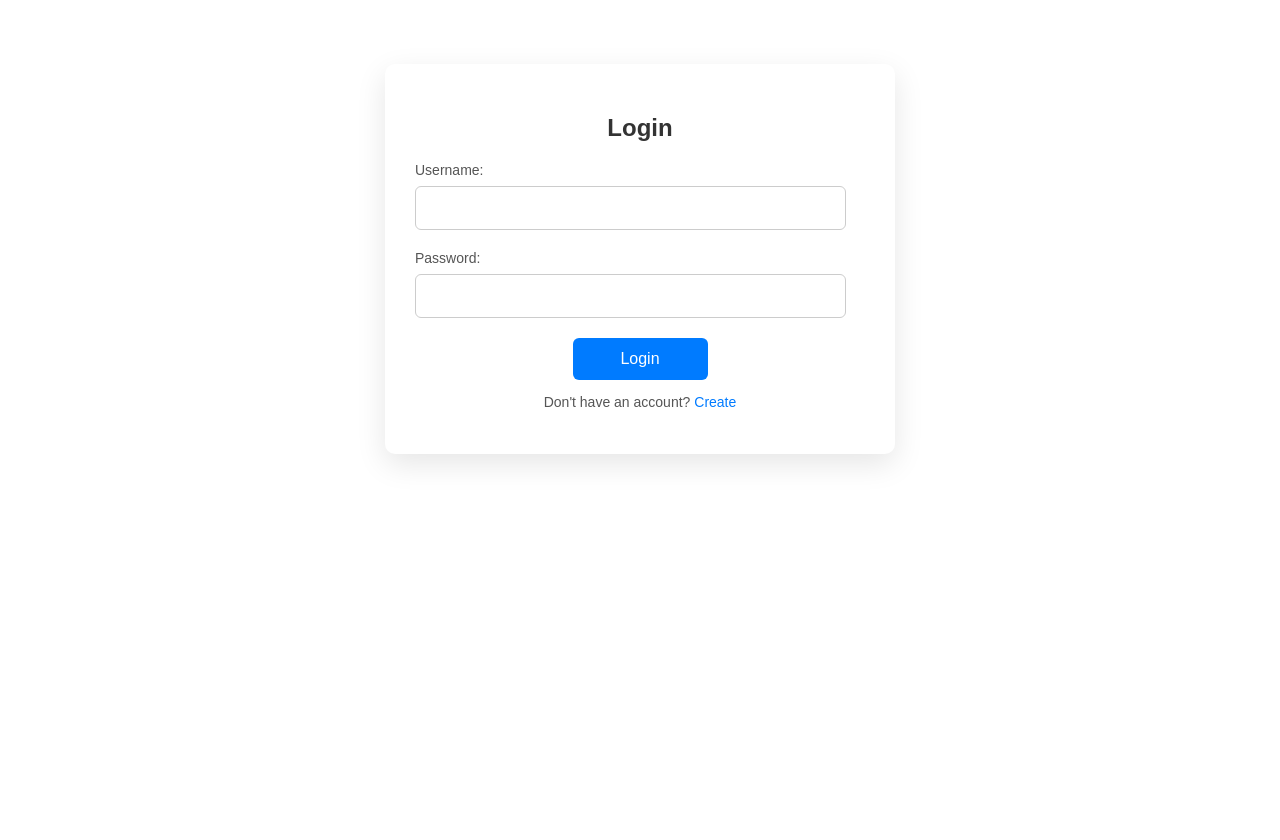
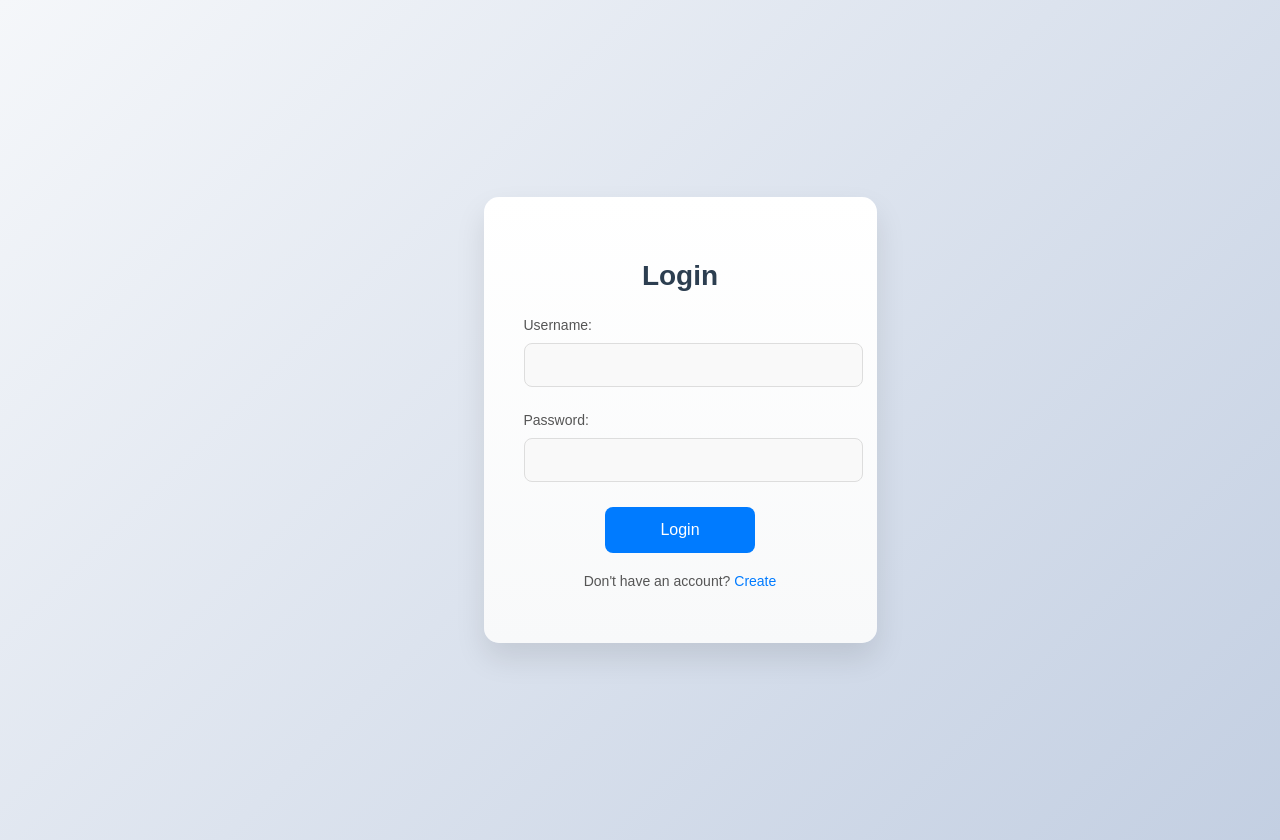
Before and after one commit to Shyesilbas/eCommerce, a React (Create React App) app in the folder frontend/: page /login in a window 1280 px wide. Before the commit the page ends 800 px from the top, so only its background shows below. Built offline with nearby package versions, Linux system fonts and the light colour scheme.

Commit message:
User interface updates

```diff
--- a/frontend/src/App.js
+++ b/frontend/src/App.js
@@ -2,6 +2,7 @@ import React, { useState } from "react";
 import { BrowserRouter as Router, Routes, Route } from "react-router-dom";
 import LoginPage from "./components/LoginPage";
 import UserInfo from "./components/UserInfo";
+import RegisterPage from "./components/RegisterPage";
 
 const App = () => {
     const [user, setUser] = useState(null);
@@ -18,6 +19,10 @@ const App = () => {
                     path="/user-info"
                     element={<UserInfo user={user} address={address} />}
                 />
+                <Route
+                    path="/register"
+                    element={<RegisterPage />}
+                />
             </Routes>
         </Router>
     );
--- a/frontend/src/components/UserInfo.js
+++ b/frontend/src/components/UserInfo.js
@@ -4,9 +4,11 @@ import axios from "axios";
 import Swal from "sweetalert2";
 import "../style/UserInfo.css";
 
-const UserInfo = ({ user, address }) => {
+const UserInfo = ({ user }) => {
     const navigate = useNavigate();
     const [userInfo, setUserInfo] = useState(user);
+    const [address, setAddress] = useState([]);
+    const [showAddress, setShowAddress] = useState(false);
 
     useEffect(() => {
         const fetchUserInfo = async () => {
@@ -20,9 +22,22 @@ const UserInfo = ({ user, address }) => {
             }
         };
 
+        const fetchAddressInfo = async () => {
+            try {
+                const response = await axios.get("http://localhost:8080/user/addressInfo", {
+                    withCredentials: true,
+                });
+                setAddress(response.data);
+            } catch (err) {
+                console.error("Error fetching address info:", err);
+            }
+        };
+
         if (!userInfo) {
             fetchUserInfo();
         }
+
+        fetchAddressInfo();
     }, [userInfo]);
 
     const handleLogout = async () => {
@@ -56,6 +71,10 @@ const UserInfo = ({ user, address }) => {
         }
     };
 
+    const toggleAddress = () => {
+        setShowAddress(!showAddress);
+    };
+
     if (!userInfo) {
         return <div className="user-info-container">
             <p>Loading user information...</p>
@@ -72,6 +91,13 @@ const UserInfo = ({ user, address }) => {
                 <p><strong>Total Orders:</strong> {userInfo?.totalOrders !== undefined ? userInfo.totalOrders : "N/A"}</p>
             </div>
 
+            {/* Adres Bilgileri Butonu */}
+            <button onClick={toggleAddress} className="address-button">
+                {showAddress ? "Hide Address" : "Show Address"}
+            </button>
+
+            {/* Adres Bilgileri */}
+            {showAddress && (
                 <div className="address-info">
                     <h2>Addresses</h2>
                     {address.length > 0 ? (
@@ -92,6 +118,7 @@ const UserInfo = ({ user, address }) => {
                         <p>No addresses found.</p>
                     )}
                 </div>
+            )}
 
             <button onClick={handleLogout} className="logout-button">Logout</button>
         </div>
--- a/frontend/src/style/LoginPage.css
+++ b/frontend/src/style/LoginPage.css
@@ -1,94 +1,155 @@
+body {
+    background: linear-gradient(135deg, #f5f7fa 0%, #c3cfe2 100%);
+    min-height: 100vh;
+    margin: 0;
+    padding: 20px;
+    display: flex;
+    align-items: center;
+    justify-content: center;
+    font-family: 'Arial', sans-serif;
+}
+
 .login-container {
-    max-width: 450px;
-    margin: 5% auto;
+    max-width: 850px;
+    width: 100%;
+    margin: auto ;
     text-align: center;
-    padding: 30px;
-    border-radius: 10px;
-    background-color: #fff;
-    box-shadow: 0 10px 30px rgba(0, 0, 0, 0.1);
+    padding: 40px;
+    border-radius: 15px;
+    background: linear-gradient(to bottom, #ffffff, #f8f9fa);
+    box-shadow: 0 15px 30px rgba(0, 0, 0, 0.1);
     font-family: 'Arial', sans-serif;
 }
 
 .login-container h2 {
-    font-size: 24px;
+    font-size: 28px;
     font-weight: 600;
-    margin-bottom: 20px;
-    color: #333;
+    margin-bottom: 25px;
+    color: #2c3e50;
 }
 
 .form-group {
-    margin-bottom: 20px;
+    margin-bottom: 25px;
     text-align: left;
     position: relative;
 }
 
 .form-group label {
     display: block;
-    margin-bottom: 8px;
+    margin-bottom: 10px;
     font-size: 14px;
     color: #555;
     font-weight: 500;
 }
 
 .form-group input {
-    width: 90%;
+    width: 9%;
     padding: 12px;
-    border: 1px solid #ccc;
-    border-radius: 6px;
+    border: 1px solid #ddd;
+    border-radius: 8px;
     font-size: 16px;
     transition: border-color 0.3s ease, box-shadow 0.3s ease;
+    background-color: #f9f9f9;
 }
 
 .form-group input:focus {
     border-color: #007bff;
     box-shadow: 0 0 10px rgba(0, 123, 255, 0.2);
     outline: none;
+    background-color: #fff;
 }
 
 .submit-button {
-    width: 30%;
-    padding: 12px;
+    width: 100%;
+    padding: 14px;
     background-color: #007bff;
     color: white;
     border: none;
-    border-radius: 6px;
+    border-radius: 8px;
     font-size: 16px;
+    font-weight: 500;
     cursor: pointer;
-    transition: background-color 0.3s ease;
+    transition: background-color 0.3s ease, transform 0.2s ease;
 }
 
 .submit-button:hover {
     background-color: #0056b3;
+    transform: translateY(-2px);
+}
+
+.submit-button:active {
+    transform: translateY(0);
 }
 
 .message {
-    padding: 10px;
-    border-radius: 4px;
-    margin-bottom: 15px;
+    padding: 12px;
+    border-radius: 8px;
+    margin-bottom: 20px;
+    font-size: 14px;
+    text-align: center;
 }
 
 .message.success {
-    background-color: #d4edda;
-    color: #155724;
-    border: 1px solid #c3e6cb;
+    background-color: #e8f5e9;
+    color: #2e7d32;
+    border: 1px solid #c8e6c9;
 }
 
 .message.error {
-    background-color: #f8d7da;
-    color: #721c24;
-    border: 1px solid #f5c6cb;
+    background-color: #ffebee;
+    color: #c62828;
+    border: 1px solid #ffcdd2;
 }
 
 .login-container p {
     font-size: 14px;
     color: #555;
+    margin-top: 20px;
 }
 
 .login-container p a {
     color: #007bff;
     text-decoration: none;
+    font-weight: 500;
+    transition: color 0.3s ease;
 }
 
 .login-container p a:hover {
+    color: #0056b3;
     text-decoration: underline;
 }
+
+.login-container {
+    animation: fadeIn 0.5s ease-in-out;
+}
+
+@keyframes fadeIn {
+    from {
+        opacity: 0;
+        transform: translateY(-20px);
+    }
+    to {
+        opacity: 1;
+        transform: translateY(0);
+    }
+}
+
+@media (max-width: 768px) {
+    .login-container {
+        padding: 20px;
+    }
+
+    .login-container h2 {
+        font-size: 24px;
+    }
+
+    .form-group input {
+        padding: 8px;
+        font-size: 54px;
+    }
+
+    .submit-button {
+        padding: 12px;
+        font-size: 14px;
+    }
+}
--- a/frontend/src/style/RegisterPage.css
+++ b/frontend/src/style/RegisterPage.css
@@ -1,30 +1,42 @@
-.register-container {
-    max-width: 450px;
-    margin: 5% auto;
-    text-align: center;
-    padding: 30px;
-    border-radius: 10px;
-    background-color: #fff;
-    box-shadow: 0 10px 30px rgba(0, 0, 0, 0.1);
+body {
+    background: linear-gradient(135deg, #f5f7fa 0%, #c3cfe2 100%);
+    min-height: 100vh;
+    margin: 0;
+    padding: 20px;
+    display: flex;
+    align-items: center;
+    justify-content: center;
     font-family: 'Arial', sans-serif;
 }
 
+.register-container {
+    max-width: 100%;
+    margin: 5% auto;
+    text-align: center;
+    padding: 40px;
+    border-radius: 15px;
+    background-color: #fff;
+    box-shadow: 0 15px 30px rgba(0, 0, 0, 0.1);
+    font-family: 'Arial', sans-serif;
+    animation: fadeIn 0.5s ease-in-out;
+}
+
 .register-container h2 {
-    font-size: 24px;
+    font-size: 28px;
     font-weight: 600;
-    margin-bottom: 20px;
-    color: #333;
+    margin-bottom: 25px;
+    color: #2c3e50;
 }
 
 .form-group {
-    margin-bottom: 20px;
+    margin-bottom: 25px;
     text-align: left;
     position: relative;
 }
 
 .form-group label {
     display: block;
-    margin-bottom: 8px;
+    margin-bottom: 10px;
     font-size: 14px;
     color: #555;
     font-weight: 500;
@@ -32,12 +44,13 @@
 
 .form-group input,
 .form-group select {
-    width: 90%;
+    width: 100%;
     padding: 12px;
-    border: 1px solid #ccc;
-    border-radius: 6px;
+    border: 1px solid #ddd;
+    border-radius: 8px;
     font-size: 16px;
     transition: border-color 0.3s ease, box-shadow 0.3s ease;
+    background-color: #f9f9f9;
 }
 
 .form-group input:focus,
@@ -45,90 +58,129 @@
     border-color: #007bff;
     box-shadow: 0 0 10px rgba(0, 123, 255, 0.2);
     outline: none;
+    background-color: #fff;
+}
+
+.button-container {
+    display: flex;
+    justify-content: space-between;
+    gap: 10px;
+    margin-top: 25px;
+}
+
+.back-button {
+    width: 48%;
+    padding: 14px;
+    background-color: #6c757d;
+    color: white;
+    border: none;
+    border-radius: 8px;
+    font-size: 16px;
+    font-weight: 500;
+    cursor: pointer;
+    transition: background-color 0.3s ease, transform 0.2s ease;
+}
+
+.back-button:hover {
+    background-color: #5a6268;
+    transform: translateY(-2px);
+}
+
+.back-button:active {
+    transform: translateY(0);
 }
 
 .submit-button {
-    width: 30%;
-    padding: 12px;
+    width: 48%;
+    padding: 14px;
     background-color: #007bff;
     color: white;
     border: none;
-    border-radius: 6px;
+    border-radius: 8px;
     font-size: 16px;
+    font-weight: 500;
     cursor: pointer;
-    transition: background-color 0.3s ease;
+    transition: background-color 0.3s ease, transform 0.2s ease;
 }
 
 .submit-button:hover {
     background-color: #0056b3;
+    transform: translateY(-2px);
+}
+
+.submit-button:active {
+    transform: translateY(0);
 }
 
 .message {
-    padding: 10px;
-    border-radius: 4px;
-    margin-bottom: 15px;
+    padding: 12px;
+    border-radius: 8px;
+    margin-bottom: 20px;
+    font-size: 14px;
+    text-align: center;
 }
 
 .message.success {
-    background-color: #d4edda;
-    color: #155724;
-    border: 1px solid #c3e6cb;
+    background-color: #e8f5e9;
+    color: #2e7d32;
+    border: 1px solid #c8e6c9;
 }
 
 .message.error {
-    background-color: #f8d7da;
-    color: #721c24;
-    border: 1px solid #f5c6cb;
+    background-color: #ffebee;
+    color: #c62828;
+    border: 1px solid #ffcdd2;
 }
 
 .register-container p {
     font-size: 14px;
     color: #555;
+    margin-top: 20px;
 }
 
 .register-container p a {
     color: #007bff;
     text-decoration: none;
+    font-weight: 500;
+    transition: color 0.3s ease;
 }
 
 .register-container p a:hover {
+    color: #0056b3;
     text-decoration: underline;
 }
-.button-container {
-    display: flex;
-    justify-content: space-between;
-    gap: 10px;
-    margin-top: 20px;
+
+/* Animasyonlar */
+@keyframes fadeIn {
+    from {
+        opacity: 0;
+        transform: translateY(-20px);
+    }
+    to {
+        opacity: 1;
+        transform: translateY(0);
+    }
 }
 
-.back-button {
-    width: 48%;
-    padding: 12px;
-    background-color: #6c757d;
-    color: white;
-    border: none;
-    border-radius: 6px;
-    font-size: 16px;
-    cursor: pointer;
-    transition: background-color 0.3s ease;
+/* Responsive Tasarım */
+@media (max-width: 768px) {
+    .register-container {
+        padding: 20px;
     }
 
-.back-button:hover {
-    background-color: #5a6268;
+    .register-container h2 {
+        font-size: 24px;
     }
 
-.submit-button {
-    width: 48%;
-    padding: 12px;
-    background-color: #007bff;
-    color: white;
-    border: none;
-    border-radius: 6px;
-    font-size: 16px;
-    cursor: pointer;
-    transition: background-color 0.3s ease;
+    .form-group input,
+    .form-group select {
+        padding: 10px;
+        font-size: 14px;
     }
 
-.submit-button:hover {
-    background-color: #0056b3;
+    .back-button,
+    .submit-button {
+        padding: 12px;
+        font-size: 14px;
     }
+}
```
Also changed, not shown: frontend/src/style/UserInfo.css (+44 -0 lines), 2 other files (tests, documents, lock files or other folders). Lines whose indentation alone changed are shown as unchanged.
